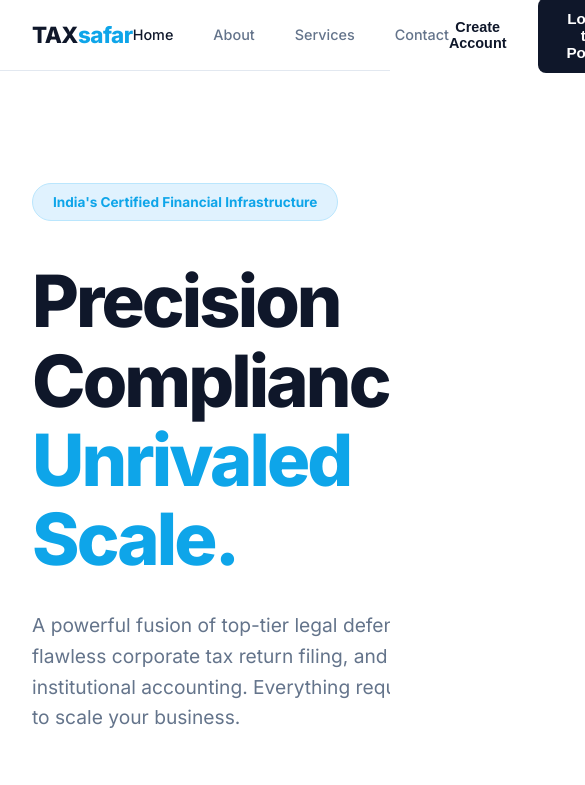
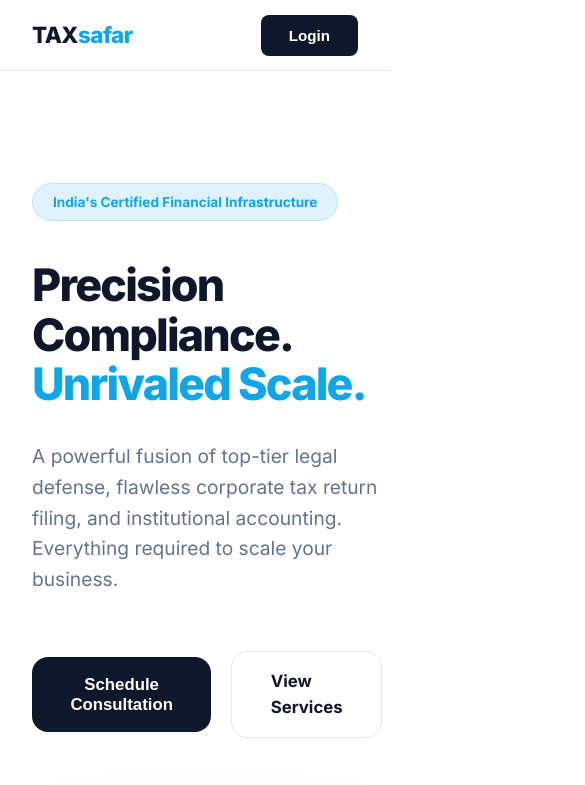
Before and after one commit to srirama-chaitanya/taxsafar, a React (Vite) app: page / in a window 390 px wide. Shown: the top 785 px of the page, 585 px wide, since content can reach past the window. Built offline with nearby package versions, Linux system fonts and the light colour scheme.

Commit message:
Optimize for mobile responsiveness across all sections

```diff
--- a/src/components/Contact.jsx
+++ b/src/components/Contact.jsx
@@ -53,7 +53,7 @@ export default function Contact() {
                <h3 style={{ fontSize: '1.5rem', fontWeight: 800, color: 'var(--color-dark)', marginBottom: '2rem' }}>Request Consultation</h3>
 
                <form style={{ display: 'flex', flexDirection: 'column', gap: '1.5rem' }} onSubmit={e => e.preventDefault()}>
-                  <div style={{ display: 'grid', gridTemplateColumns: '1fr 1fr', gap: '1.5rem' }}>
+                  <div className="grid-2" style={{ gap: '1.5rem', gridTemplateColumns: 'repeat(auto-fit, minmax(200px, 1fr))' }}>
                       <div className="input-group">
                           <label style={{ display: 'block', fontSize: '0.85rem', fontWeight: 600, marginBottom: '0.5rem', color: 'var(--color-text)' }}>First Name</label>
                           <input type="text" placeholder="John" className="auth-input" style={{ width: '100%', paddingLeft: '1.25rem' }} />
--- a/src/components/Hero.jsx
+++ b/src/components/Hero.jsx
@@ -4,7 +4,7 @@ export default function Hero({ setPage }) {
   return (
     <section style={{ paddingTop: '7rem', paddingBottom: '7rem', backgroundColor: 'var(--color-bg)', overflow: 'hidden' }}>
       <div className="container">
-        <div style={{ display: 'grid', gridTemplateColumns: '1.1fr 1.1fr', gap: '5rem', alignItems: 'center' }}>
+        <div className="grid-2">
 
             {/* Left Content */}
             <div style={{ textAlign: 'left' }}>
--- a/src/components/Navbar.jsx
+++ b/src/components/Navbar.jsx
@@ -6,7 +6,7 @@ export default function Navbar({ setPage }) {
           TAX<span style={{ color: 'var(--color-primary)' }}>safar</span>
         </a>
 
-        <nav style={{ display: 'flex', gap: '2.5rem', fontWeight: 500, fontSize: '0.9rem', color: 'var(--color-text-muted)' }}>
+        <nav className="hide-mobile" style={{ display: 'flex', gap: '2.5rem', fontWeight: 500, fontSize: '0.9rem', color: 'var(--color-text-muted)' }}>
           <a href="#" onClick={(e) => { e.preventDefault(); setPage('home'); window.scrollTo(0,0); }} style={{ color: 'var(--color-text)' }}>Home</a>
           <a href="#about" onClick={(e) => { if(window.location.hash.includes('signup') || window.location.hash.includes('login')) { setPage('home'); setTimeout(() => { window.location.hash = '#about' }, 100); } }}>About</a>
           <a href="#services" onClick={(e) => { if(window.location.hash.includes('signup') || window.location.hash.includes('login')) { setPage('home'); setTimeout(() => { window.location.hash = '#services' }, 100); } }}>Services</a>
@@ -14,8 +14,8 @@ export default function Navbar({ setPage }) {
         </nav>
 
         <div style={{ display: 'flex', gap: '1rem', alignItems: 'center' }}>
-          <button onClick={() => setPage('signup')} style={{ background: 'transparent', border: 'none', fontWeight: 600, fontSize: '0.9rem', color: 'var(--color-dark)', marginRight: '1rem', cursor: 'pointer' }}>Create Account</button>
-          <button className="btn btn-dark" onClick={() => setPage('login')}>Login to Portal</button>
+          <button className="hide-mobile" onClick={() => setPage('signup')} style={{ background: 'transparent', border: 'none', fontWeight: 600, fontSize: '0.9rem', color: 'var(--color-dark)', marginRight: '1rem', cursor: 'pointer' }}>Create Account</button>
+          <button className="btn btn-dark" onClick={() => setPage('login')}>Login</button>
         </div>
       </div>
     </header>
--- a/src/index.css
+++ b/src/index.css
@@ -60,12 +60,19 @@ a { text-decoration: none; color: inherit; transition: color 0.2s ease; }
 
 /* Grids */
 .grid-3 { display: grid; grid-template-columns: repeat(3, 1fr); gap: 2rem; }
-.grid-2 { display: grid; grid-template-columns: repeat(2, 1fr); gap: 5rem; align-items: center; }
+.grid-2 { display: grid; grid-template-columns: repeat(2, 1fr); gap: 4rem; align-items: center; }
 
-@media (max-width: 900px) {
+@media (max-width: 1024px) {
+  .grid-2 { gap: 2rem; }
+  h1 { font-size: 3.5rem !important; }
+}
+
+@media (max-width: 800px) {
   .grid-3 { grid-template-columns: 1fr; }
-  .grid-2 { grid-template-columns: 1fr; }
-  .section { padding: 5rem 0; }
+  .grid-2 { grid-template-columns: 1fr; gap: 3rem; }
+  .section { padding: 4rem 0; }
+  h1 { font-size: 2.8rem !important; }
+  h2 { font-size: 2rem !important; }
 }
 
 /* Auth Specifics */
@@ -94,6 +101,11 @@ a { text-decoration: none; color: inherit; transition: color 0.2s ease; }
   background: #ffffff;
   box-shadow: 0 0 0 4px rgba(14, 165, 233, 0.15);
 }
+.hide-mobile { display: block; }
+@media (max-width: 800px) {
+  .hide-mobile { display: none !important; }
+}
+
 .auth-input::placeholder {
   color: #94a3b8;
   font-weight: 400;
--- a/src/pages/About.jsx
+++ b/src/pages/About.jsx
@@ -17,7 +17,7 @@ export default function About() {
               </p>
           </div>
 
-          <div className="grid-2" style={{ gap: '6rem', alignItems: 'center' }}>
+          <div className="grid-2" style={{ alignItems: 'center' }}>
              <div style={{ textAlign: 'left' }}>
                  <div style={{ display: 'flex', alignItems: 'center', gap: '0.75rem', marginBottom: '1rem', color: 'var(--color-primary)', fontWeight: 700, fontSize: '0.9rem', letterSpacing: '1px', textTransform: 'uppercase' }}>
                      Our Foundation
@@ -41,19 +41,19 @@ export default function About() {
              </div>
 
              {/* Classy Corporate Photography Block */}
-             <div style={{ position: 'relative', borderRadius: '32px', overflow: 'hidden', boxShadow: '0 25px 60px -12px rgba(0,0,0,0.3)', height: '620px' }}>
-                 <img src="https://images.unsplash.com/photo-1497366216548-37526070297c?auto=format&fit=crop&w=1200&q=80" alt="Corporate Headquarters" style={{ width: '100%', height: '100%', objectFit: 'cover' }} />
+             <div style={{ position: 'relative', borderRadius: '32px', overflow: 'hidden', boxShadow: '0 25px 60px -12px rgba(0,0,0,0.3)', minHeight: '400px' }}>
+                 <img src="https://images.unsplash.com/photo-1497366216548-37526070297c?auto=format&fit=crop&w=1200&q=80" alt="Corporate Headquarters" style={{ width: '100%', height: '100%', objectFit: 'cover', position: 'absolute', top: 0, left: 0 }} />
 
                  {/* Bottom Information overlay */}
-                 <div style={{ position: 'absolute', bottom: 0, left: 0, right: 0, padding: '6rem 2.5rem 2.5rem', background: 'linear-gradient(to top, rgba(15,23,42,0.95), rgba(15,23,42,0.6) 60%, transparent)' }}>
-                     <div style={{ display: 'grid', gridTemplateColumns: '1fr 1fr', gap: '1.5rem' }}>
-                         <div style={{ background: 'rgba(255,255,255,0.1)', backdropFilter: 'blur(12px)', padding: '1.5rem', borderRadius: '20px', border: '1px solid rgba(255,255,255,0.2)' }}>
-                             <div style={{ color: '#e2e8f0', fontSize: '0.85rem', fontWeight: 600, marginBottom: '0.5rem', textTransform: 'uppercase', letterSpacing: '0.5px' }}>Assets Protected</div>
-                             <div style={{ color: 'white', fontSize: '2.2rem', fontWeight: 800, letterSpacing: '-1px' }}>₹4.2K Cr</div>
+                 <div style={{ position: 'absolute', bottom: 0, left: 0, right: 0, padding: '4rem 1.5rem 1.5rem', background: 'linear-gradient(to top, rgba(15,23,42,0.95), rgba(15,23,42,0.6) 60%, transparent)', zIndex: 1 }}>
+                     <div style={{ display: 'grid', gridTemplateColumns: '1fr 1fr', gap: '1rem' }}>
+                         <div style={{ background: 'rgba(255,255,255,0.1)', backdropFilter: 'blur(12px)', padding: '1rem', borderRadius: '16px', border: '1px solid rgba(255,255,255,0.2)' }}>
+                             <div style={{ color: '#e2e8f0', fontSize: '0.75rem', fontWeight: 600, marginBottom: '0.3rem', textTransform: 'uppercase', letterSpacing: '0.5px' }}>Assets Protected</div>
+                             <div style={{ color: 'white', fontSize: '1.5rem', fontWeight: 800, letterSpacing: '-0.5px' }}>₹4.2K Cr</div>
                          </div>
-                         <div style={{ background: 'rgba(255,255,255,0.1)', backdropFilter: 'blur(12px)', padding: '1.5rem', borderRadius: '20px', border: '1px solid rgba(255,255,255,0.2)' }}>
-                             <div style={{ color: '#e2e8f0', fontSize: '0.85rem', fontWeight: 600, marginBottom: '0.5rem', textTransform: 'uppercase', letterSpacing: '0.5px' }}>Legal Network</div>
-                             <div style={{ color: 'white', fontSize: '2.2rem', fontWeight: 800, letterSpacing: '-1px' }}>Tier-1</div>
+                         <div style={{ background: 'rgba(255,255,255,0.1)', backdropFilter: 'blur(12px)', padding: '1rem', borderRadius: '16px', border: '1px solid rgba(255,255,255,0.2)' }}>
+                             <div style={{ color: '#e2e8f0', fontSize: '0.75rem', fontWeight: 600, marginBottom: '0.3rem', textTransform: 'uppercase', letterSpacing: '0.5px' }}>Legal Network</div>
+                             <div style={{ color: 'white', fontSize: '1.5rem', fontWeight: 800, letterSpacing: '-0.5px' }}>Tier-1</div>
                          </div>
                      </div>
                  </div>
```
